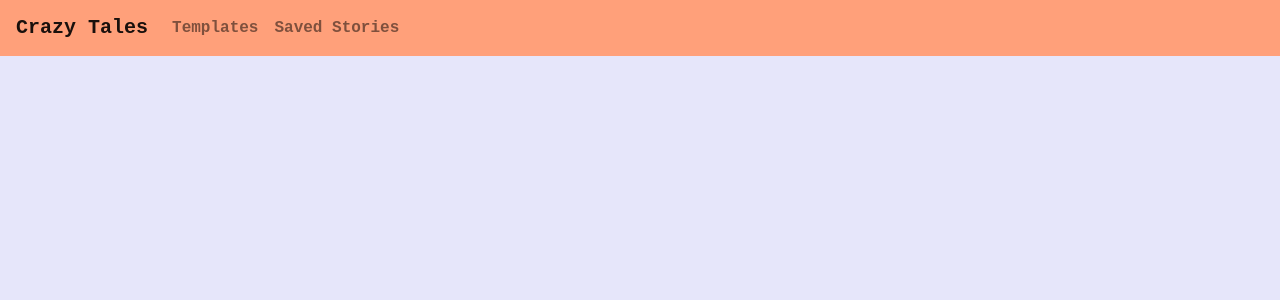
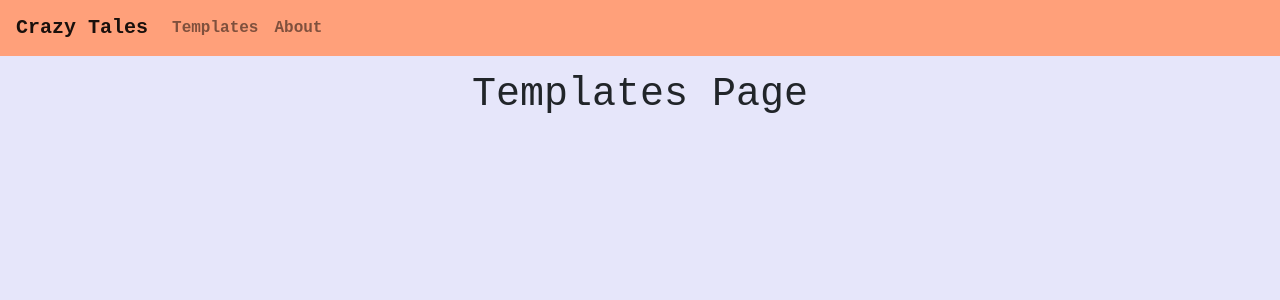
Before and after one commit to adavisson/crazy-tales, a React (Create React App) app: page /templates in a window 1280 px wide. Shown: the top 300 px of the page. Built offline with nearby package versions, Linux system fonts and the light colour scheme.

Commit message:
Stubbed out templates and about page

```diff
--- a/src/App.js
+++ b/src/App.js
@@ -6,6 +6,8 @@ import {
 } from 'react-router-dom';
 import Home from './components/Home';
 import NavBar from './components/NavBar';
+import Templates from './components/Templates';
+import About from './components/About';
 
 function App() {
   return (
@@ -13,6 +15,8 @@ function App() {
       <div className="App">
         <NavBar />
         <Route exact path="/" component={Home} />
+        <Route path="/templates" component={Templates} />
+        <Route path="/about" component={About} />
       </div>
     </Router>
   );
--- /dev/null
+++ b/src/components/About.js
@@ -0,0 +1,9 @@
+import React from 'react';
+
+const About = () => {
+  return (
+    <h1>About Page</h1>
+  );
+}
+
+export default About;
--- a/src/components/NavBar.js
+++ b/src/components/NavBar.js
@@ -9,8 +9,8 @@ const NavBar = () => {
       <Navbar.Toggle aria-controls="basic-navbar-nav" />
       <Navbar.Collapse id="basic-navbar-nav">
         <Nav className="mr-auto">
-          <Nav.Link href="#">Templates</Nav.Link>
-          <Nav.Link href="#">Saved Stories</Nav.Link>
+          <Nav.Link href="/templates">Templates</Nav.Link>
+          <Nav.Link href="/about">About</Nav.Link>
         </Nav>
       </Navbar.Collapse>
     </Navbar>
--- /dev/null
+++ b/src/components/Templates.js
@@ -0,0 +1,9 @@
+import React from 'react';
+
+const Templates = () => {
+  return (
+    <h1>Templates Page</h1>
+  );
+}
+
+export default Templates;
```
